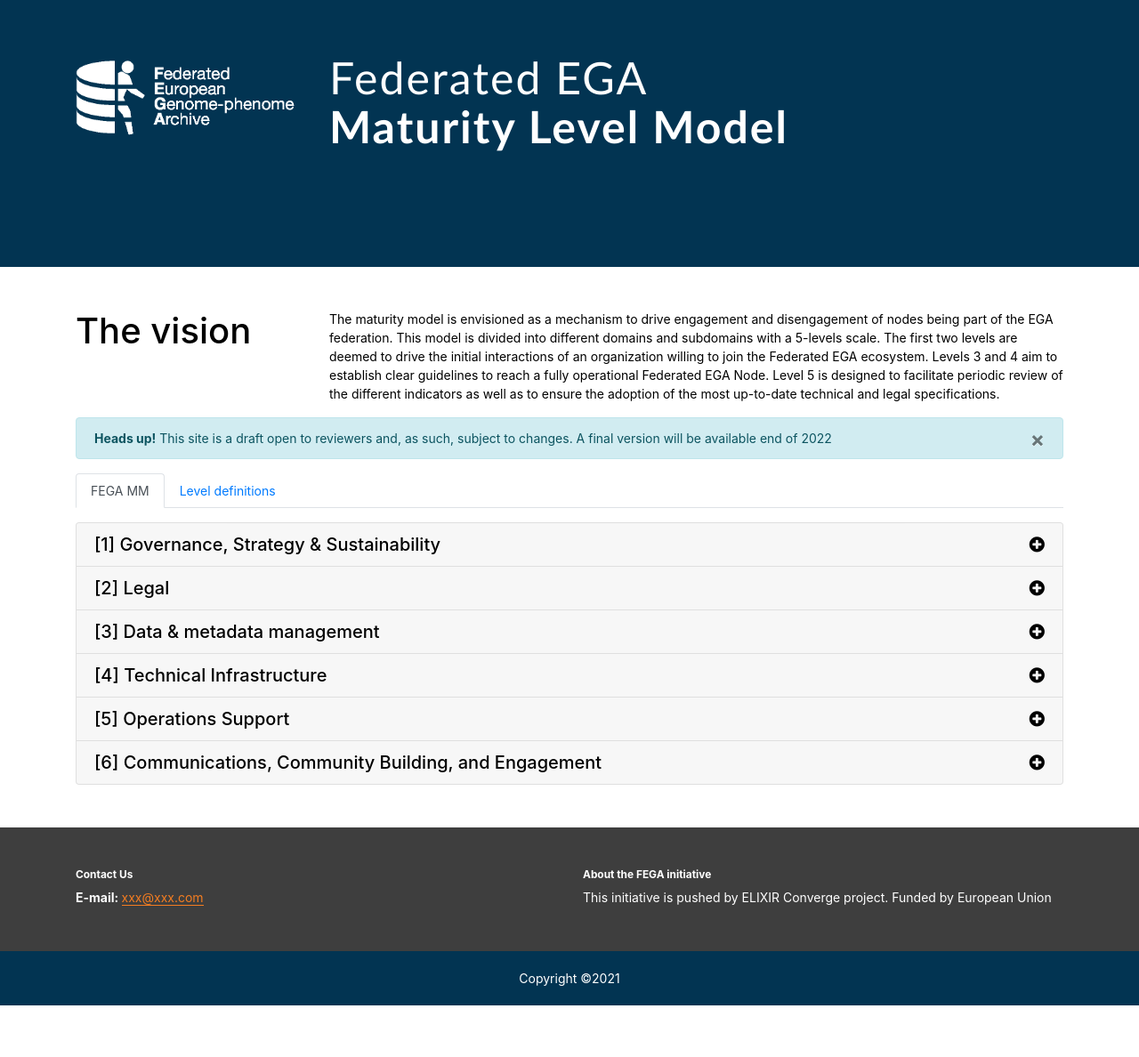
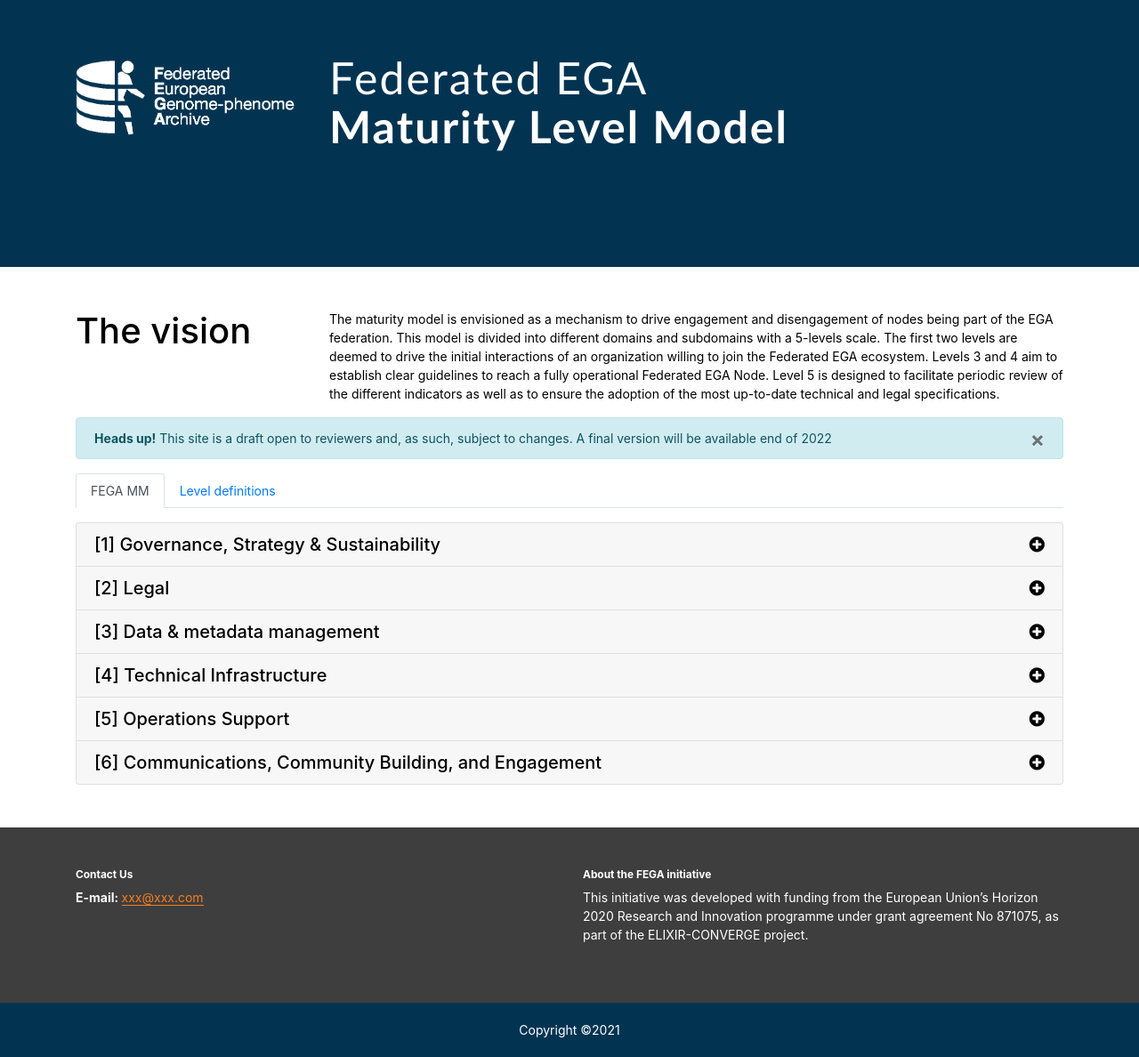
Before and after one commit to inab/fega-mm, a Jekyll site: the page built from index.md, in a window 1280 px wide. Shown: the whole page at 89% size. Built offline with Jekyll 4.4.1, drawn with Linux system fonts in a browser that asks for light colours; before the commit the page ends 1130 px from its top, so only the background shows below that.

Commit message:
content: update funding acknowledgement

```diff
--- a/_includes/footer.html
+++ b/_includes/footer.html
@@ -9,7 +9,7 @@
       </div>
       <div class="col-md-6">
         <h5>About the FEGA initiative</h5>
-        <span class="text-white">This initiative is pushed by ELIXIR Converge project. Funded by European Union</span>
+        <p class="text-white">This initiative was developed with funding from the European Union’s Horizon 2020 Research and Innovation programme under grant agreement No 871075, as part of the ELIXIR-CONVERGE project.</p>
       </div>
     </div>
   </div>
```
